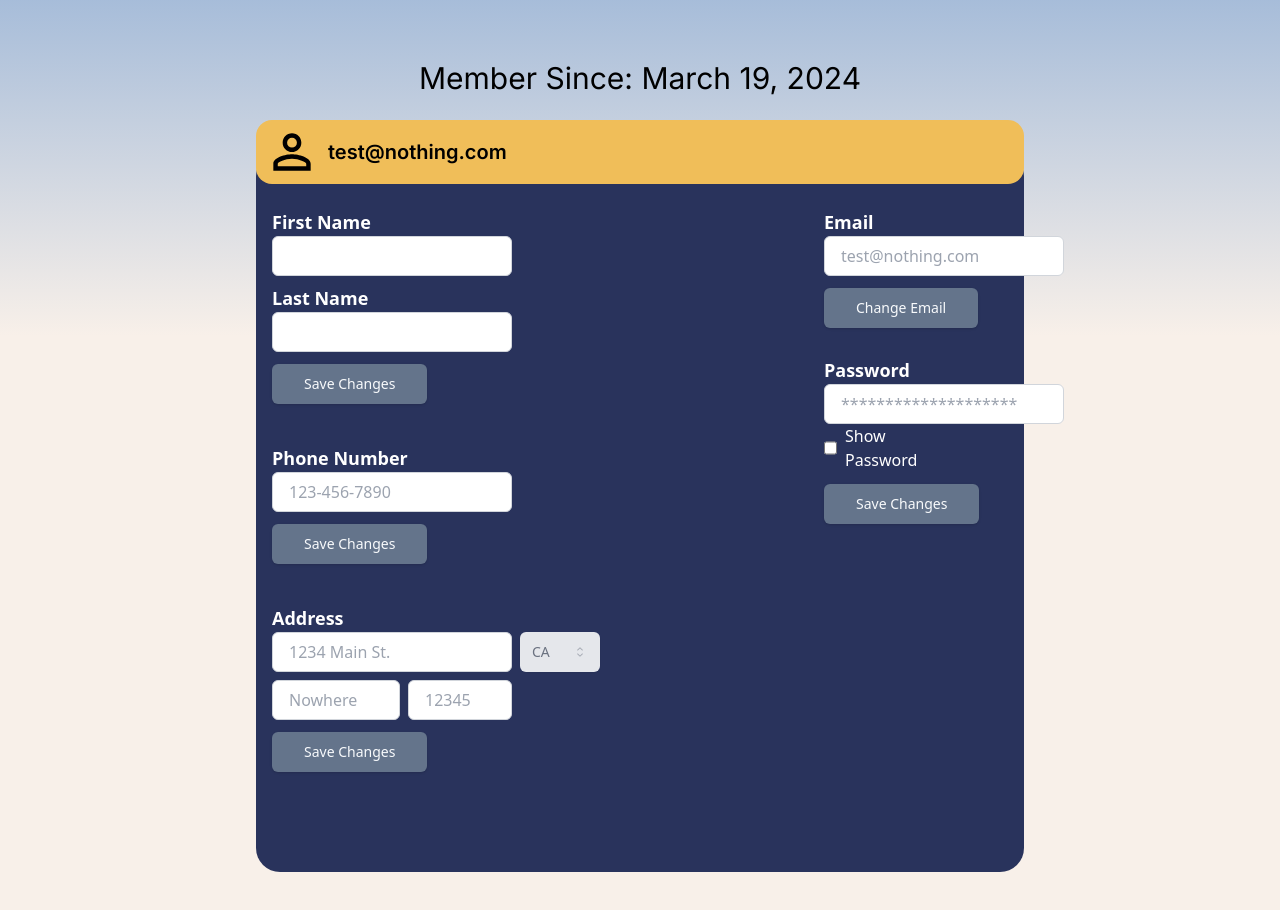
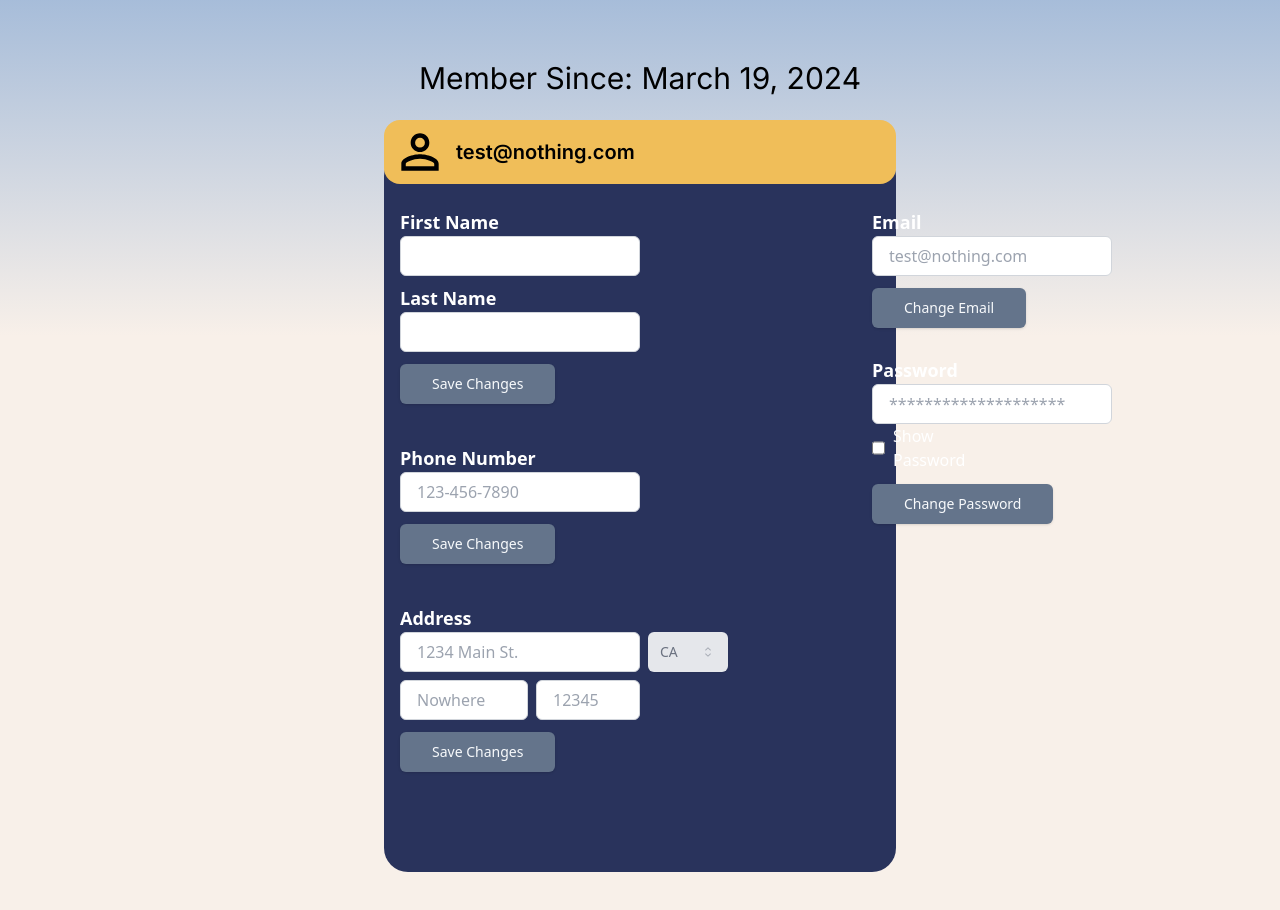
Before and after one commit to AlfredoRuiz-CS/TeamProject3380, a React (Vite) app in the folder client/: page /profile in a window 1280 px wide. Shown: the part 520-1430 px from the top of the page. Built offline with nearby package versions, Linux system fonts and the light colour scheme; a web font is replaced by a local one.

Commit message:
Formatting change on profile.tsx

```diff
--- a/client/src/pages/Profile.tsx
+++ b/client/src/pages/Profile.tsx
@@ -111,14 +111,14 @@ const Profile = () => {
             })}
           </div>
           {/* Forms for Updating User Information */}
-          <div className="z-10 mx-auto flex h-16 w-3/5 flex-row rounded-2xl bg-xanthousyellow">
+          <div className="z-10 mx-auto flex h-16 w-2/5 flex-row rounded-2xl bg-xanthousyellow">
             <MdOutlinePersonOutline className="ml-2 mt-1 flex h-14 w-14 self-start" />
             <h2 className="self-center pl-2 font-inter text-xl font-semibold">
               {store.email}
             </h2>
           </div>
-          <div className="z-0 mx-auto -mt-8 mb-[20rem] h-[45rem] w-3/5 rounded-3xl bg-darkblue">
-            <div className="flex flex-row gap-52 pt-4">
+          <div className="z-0 mx-auto -mt-8 mb-[20rem] h-[45rem] w-2/5 rounded-3xl bg-darkblue">
+            <div className="flex flex-row gap-32 pt-4">
               <section className="flex flex-col">
                 {/* Name, Phone Number, Address Fields */}
                 <div className="flex flex-row">
@@ -295,7 +295,7 @@ const Profile = () => {
                     size="lg"
                     type="submit"
                   >
-                    Save Changes
+                    Change Password
                   </Button>
                 </form>
               </section>
```
